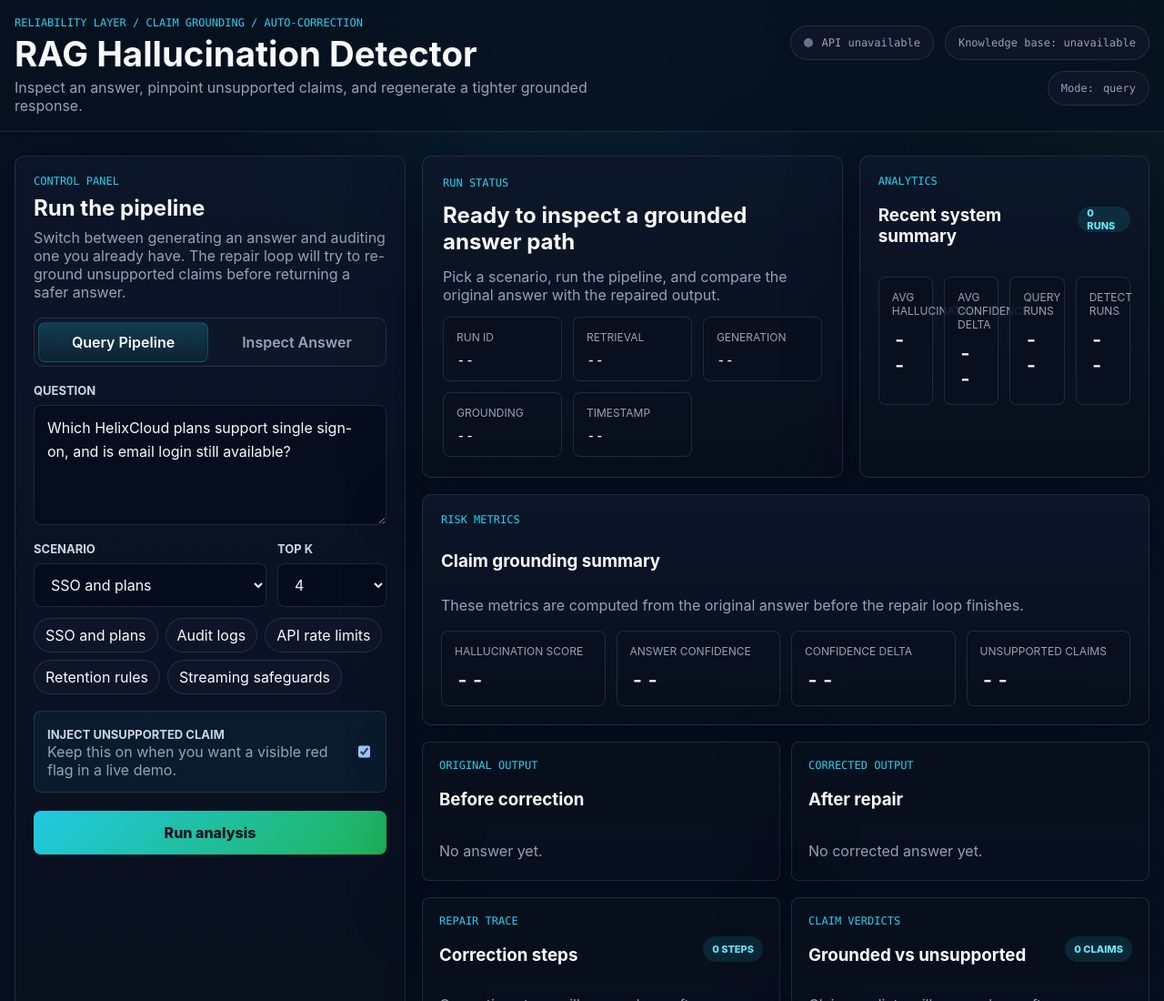
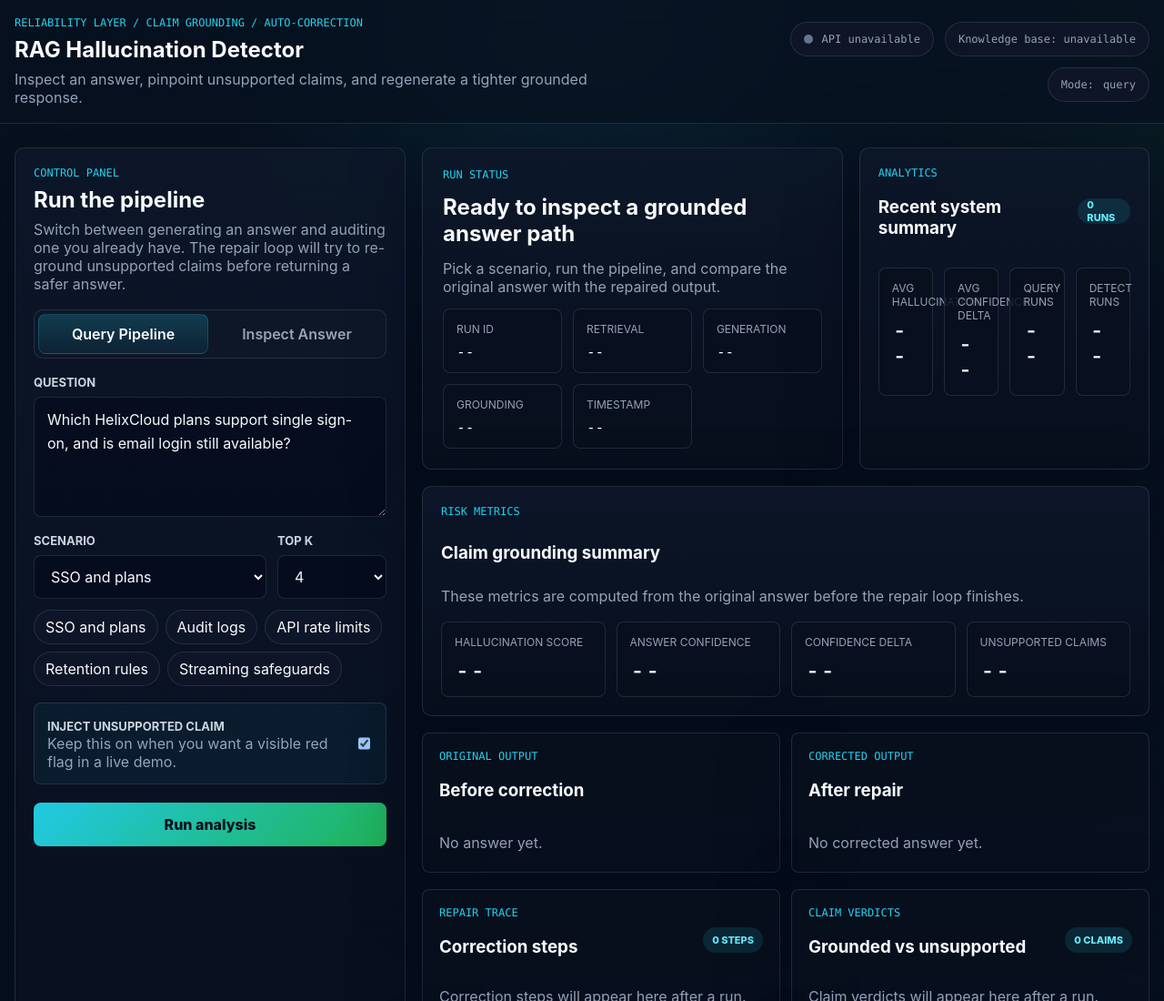
Before and after one commit to prisha-singla-dev/rag_hallucination_detector, a plain HTML site: page frontend/index.html in a window 1280 px wide. Shown: the top 1100 px of the page at 91% size. Drawn offline with Linux system fonts and the light colour scheme; no server answers.

Commit message:
fix: changed the frontend

```diff
--- a/frontend/index.html
+++ b/frontend/index.html
@@ -527,7 +527,7 @@
       <div class="topbar-inner">
         <div class="brand">
           <div class="panel-kicker">Reliability Layer / Claim Grounding / Auto-Correction</div>
-          <h1>RAG Hallucination Detector</h1>
+          <h2>RAG Hallucination Detector</h2>
           <p>Inspect an answer, pinpoint unsupported claims, and regenerate a tighter grounded response.</p>
         </div>
         <div class="topbar-actions">
```
